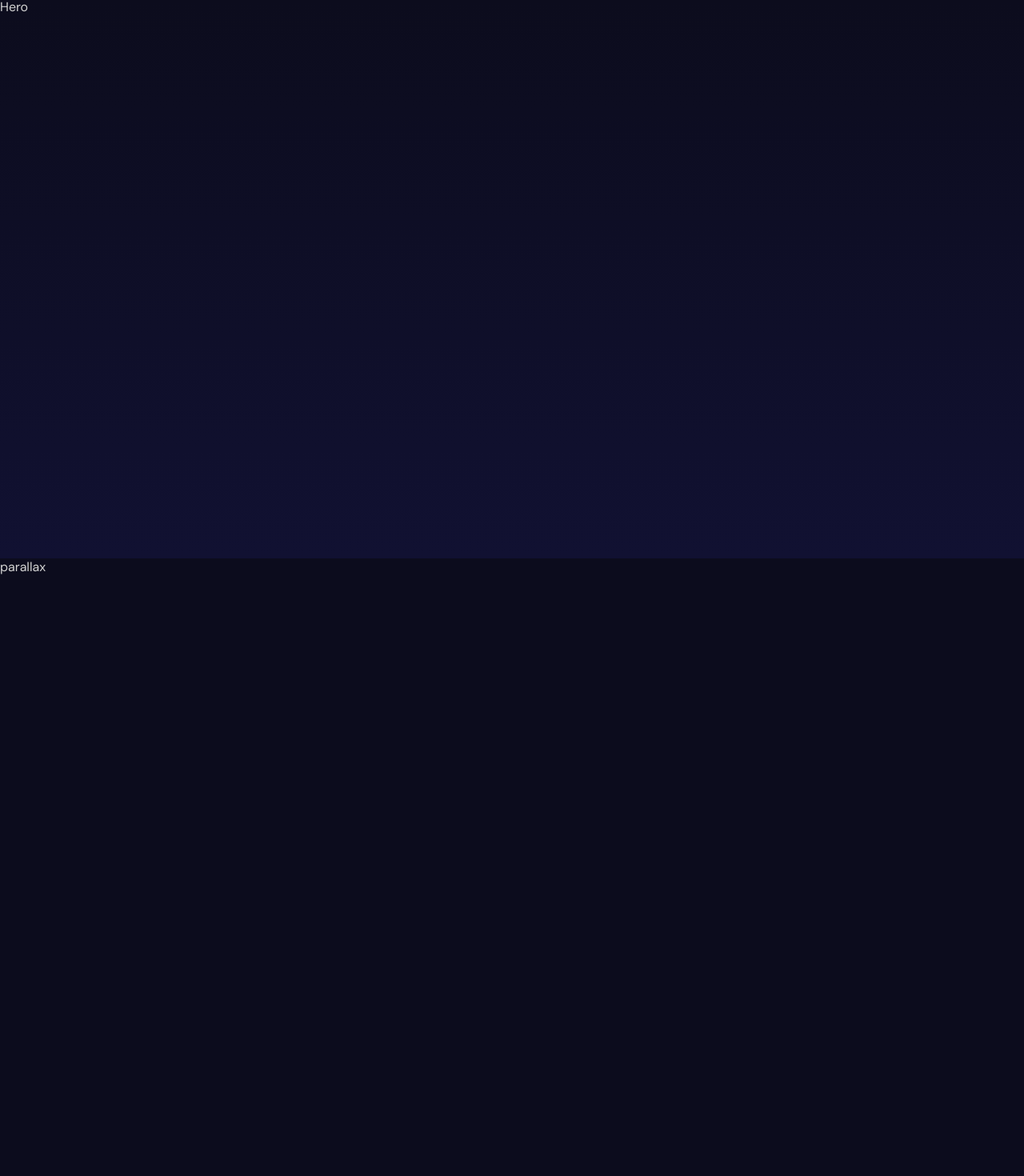
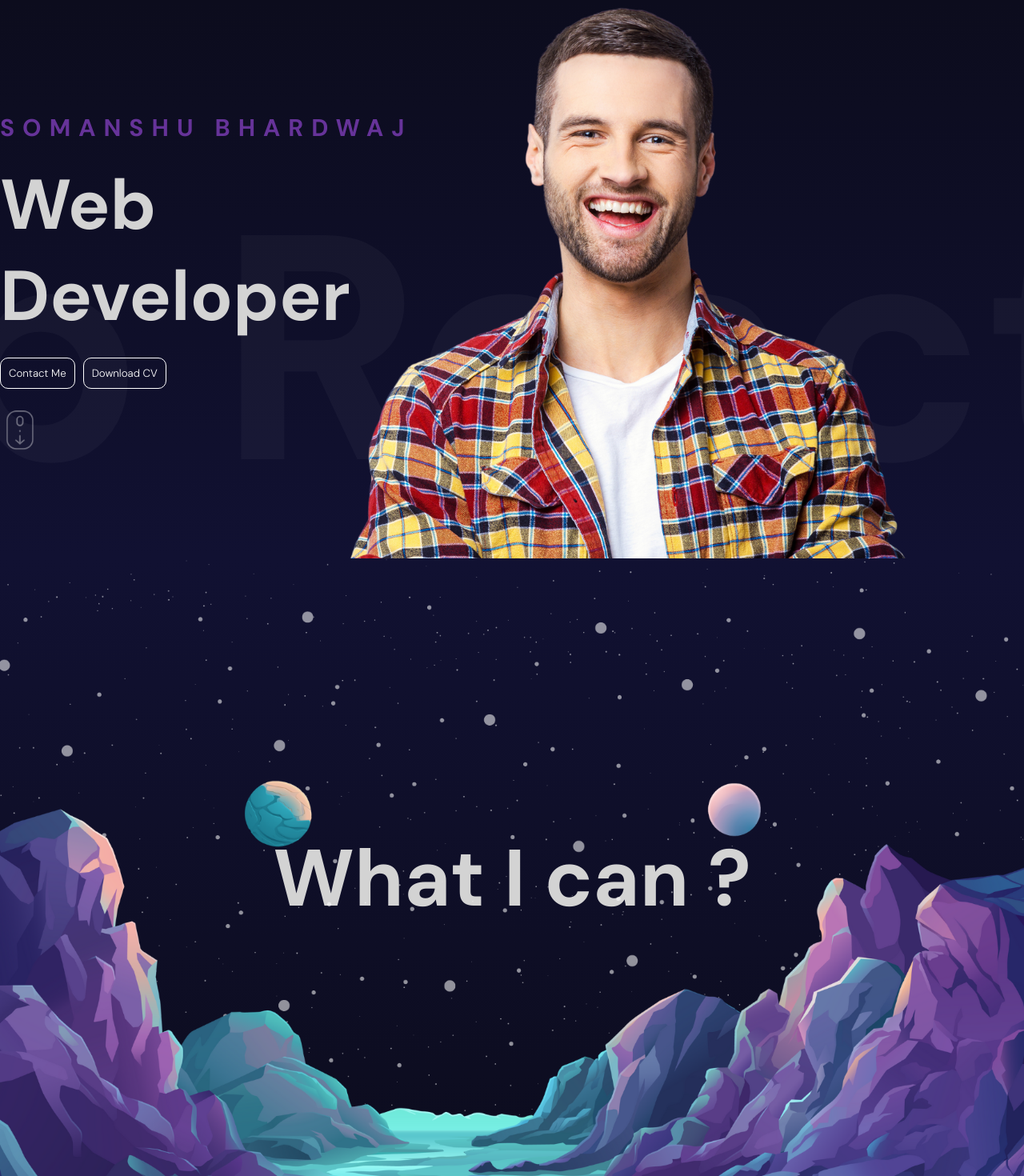
Before and after one commit to somanshubhardwaj/portfolio-framermotion, a React (Vite) app: page / in a window 1280 px wide. Shown: the part 102-1572 px from the top of the page at 80% size. Built offline with nearby package versions, Linux system fonts and the light colour scheme.

Commit message:
chore: Update app.scss and sidebar.tsx
- Add overflow-x: hidden to body in app.scss
- Add className "sidebar" to Sidebar component in sidebar.tsx

```diff
--- a/src/App.tsx
+++ b/src/App.tsx
@@ -2,18 +2,26 @@ import './app.scss'
 import Navbar from './components/navbar/Navbar'
 import { Sidebar } from './components/sidebar/sidebar'
 import Hero from './components/hero/Hero'
+import Parallax from './components/parallax/Parallax'
 function App() {
 
   return (
     <div className="">
+
+
       <Sidebar />
+
       <section>
         <Navbar />
         <Hero/>
       </section>
-      <section>parallax</section>
+      <section>
+        <Parallax type={"skills"}/>
+      </section>
       <section>skills</section>
-      <section>parallax</section>
+      <section>
+        <Parallax type={"portfolio"}/>
+      </section>
       <section>projects</section>
       <section>project</section>
       <section>project</section>
--- a/src/app.scss
+++ b/src/app.scss
@@ -12,6 +12,7 @@
 body {
   background-color: #0c0c1d;
   color: lightgray;
+  overflow-x: hidden;
 }
 html {
   scroll-snap-type: y mandatory;
--- a/src/components/hero/Hero.jsx
+++ b/src/components/hero/Hero.jsx
@@ -1,9 +1,63 @@
-import './hero.scss'
+import "./hero.scss";
+import { motion } from "framer-motion";
+const Hero = () => {
+  const textVariants={
+     initial:{
+      x:-500,
+      opacity:0
 
-const Hero = () => {
+     },
+     animate:{
+      x:0,
+      opacity:1,
+      transition:{
+        duration:1,
+        staggerChildren:0.1
+      }
+     },
+     scrollbtn:{
+      opacity:0,
+      y:10,
+      transition:{
+        repeat:Infinity,
+        duration:2
+      }
+     }
+  }
+  const sliderVariants={
+    initial:{
+      x:0
+    },
+    animate:{
+      x:"-220%",
+      transition:{
+        repeat:Infinity,
+        duration:20,
+        repeatType:"mirror"
+      }
+    }
+  }
   return (
-    <div className='hero'>Hero</div>
-  )
-}
+    <div className="hero">
+      <div className="wrapper">
+        <motion.div className="textContainer" variants={textVariants} initial="initial" animate="animate">
+          <motion.h2 variants={textVariants}>SOMANSHU BHARDWAJ</motion.h2>
+          <motion.h1 className="" variants={textVariants}>Web Developer</motion.h1>
+          <motion.div className="buttons" variants={textVariants}>
+            <motion.button className="button" variants={textVariants}>Contact Me</motion.button>
+            <motion.button className="button" variants={textVariants}>Download CV</motion.button>
+          </motion.div>
+          <motion.img src="/scroll.png" alt=""variants={textVariants} animate="scrollbtn" />
+        </motion.div>
+      </div>
+      <motion.div className="slidingtext" variants={sliderVariants} initial="inittial" animate="animate">
+        Web React Next.js Node.js Express.js MongoDB Mongoose Firebase
+      </motion.div>
+      <div className="imageContainer">
+        <img src="/hero.png" alt="" />
+      </div>
+    </div>
+  );
+};
 
-export default Hero
+export default Hero;
--- a/src/components/hero/hero.scss
+++ b/src/components/hero/hero.scss
@@ -1,4 +1,61 @@
-.hero{
-    height: calc(100vh - 100px);
-    background: linear-gradient(180deg ,#0c0c1d,#111132);
+.hero {
+  height: calc(100vh - 100px);
+  background: linear-gradient(180deg, #0c0c1d, #111132);
+overflow: hidden;
+  position: relative;
+  z-index: -100;
+  .wrapper {
+    max-width: 1366px;
+    height: 100%;
+    margin: auto;
+    .textContainer {
+      width: 50%;
+      height: 100%;
+      display: flex;
+      flex-direction: column;
+      gap: 20px;
+
+      justify-content: center;
+      h2 {
+        color: rebeccapurple;
+        font-size: 30px;
+        letter-spacing: 10px;
+      }
+      img {
+        width: 50px;
+      }
+      h1 {
+        font-size: 88px;
+      }
+      .buttons {
+        display: flex;
+        gap: 10px;
+
+        button {
+          padding: 10px;
+          border: 1px solid white;
+          border-radius: 10px;
+          background: transparent;
+          color: white;
+          cursor: pointer;
+          font-weight: 300;
+        }
+      }
+    }
+  }
+  .imageContainer {
+    position: absolute;
+    right: 0;
+    top: 0;
+  }
+  .slidingtext {
+    position: absolute;
+bottom: 0;
+    font-size: 50vh;
+    white-space: nowrap;
+    width: 50%;
+    font-weight: bold;
+
+    color: #ffffff09;
+  }
 }
--- /dev/null
+++ b/src/components/parallax/Parallax.jsx
@@ -0,0 +1,41 @@
+import "./parallax.scss";
+import { useRef } from "react";
+import { motion, useScroll, useTransform } from "framer-motion";
+const parallax = ({ type }) => {
+  const ref = useRef();
+  const { scrollYProgress } = useScroll({
+    target: ref,
+    offset: ["start start", "end start"],
+  });
+  const yBg = useTransform(scrollYProgress, [0, 1], ["0%", "100%"]);
+  const yText = useTransform(scrollYProgress, [0, 1], ["0%", "200%"]);
+  return (
+    <div
+      className="parallax"
+      style={{
+        background:
+          type === "skills"
+            ? "linear-gradient(180deg, #111132 , #0c0c1d )"
+            : "linear-gradient(180deg, #111132 , #505064 )",
+      }}
+      ref={ref}
+    >
+      <motion.h1 style={{ y: yText }}>
+        {type === "skills" ? "What I can ?" : "What I did?"}
+      </motion.h1>
+      <motion.div className="mountains"></motion.div>
+      <motion.div
+        style={{
+          y: yBg,
+          backgroundImage: `url(${
+            type === "skills" ? "/planets.png" : "/sun.png"
+          })`,
+        }}
+        className="planets"
+      ></motion.div>
+      <motion.div style={{ x: yBg }} className="stars"></motion.div>
+    </div>
+  );
+};
+
+export default parallax;
--- /dev/null
+++ b/src/components/parallax/parallax.scss
@@ -0,0 +1,46 @@
+.parallax{
+    width: 100%;
+    height: 100%;
+    position: relative;
+    display: flex;
+    justify-content: center;
+    align-items: center;
+    overflow: hidden;
+
+    h1{
+        font-size: 100px;
+    }
+    .mountains{
+        position: absolute;
+        width: 100%;
+        height: 100%;
+        bottom: 0;
+        background-image: url('/mountains.png');
+        background-size: cover;
+        background-position: center;
+        background-repeat: no-repeat;
+        z-index: 3;
+    }
+    .planets{
+        position: absolute;
+        width: 100%;
+        height: 100%;
+        bottom: 0;
+        background-image: url('/planets.png');
+        background-size: cover;
+        background-position: center;
+        background-repeat: no-repeat;
+        z-index: 2;
+    }
+    .stars{
+        position: absolute;
+        width: 100%;
+        height: 100%;
+        bottom: 0;
+        background-image: url('/stars.png');
+        background-size: cover;
+        background-position: center;
+        background-repeat: no-repeat;
+        z-index: 1;
+    }
+}
--- a/src/components/sidebar/sidebar.tsx
+++ b/src/components/sidebar/sidebar.tsx
@@ -36,6 +36,7 @@ export const Sidebar = () => {
       animate={isOpen ? "open" : "closed"}
       custom={height}
       ref={containerRef}
+      className="sidebar"
     >
       <motion.div className="background" variants={sidebar} />
       <Navigation />
--- a/src/components/sidebar/styles.scss
+++ b/src/components/sidebar/styles.scss
@@ -1,10 +1,11 @@
-nav {
+.sidebar {
+
     position: fixed;
     top: 0;
     left: 0;
     bottom: 0;
     width: 300px;
-}
+    z-index: 100;
 
   .background {
     position: absolute;
@@ -21,6 +22,7 @@ button {
     -webkit-user-select: none;
     -moz-user-select: none;
     -ms-user-select: none;
+    user-select: none;
     cursor: pointer;
     position: absolute;
     top: 18px;
@@ -89,9 +91,9 @@ li {
     text-align: center;
   }
   .navigationList {
-
     display: flex;
     flex-direction: column;
-  align-items: center;
+
     justify-content: center;
   }
+}
```
Lines whose indentation alone changed are shown as unchanged.
